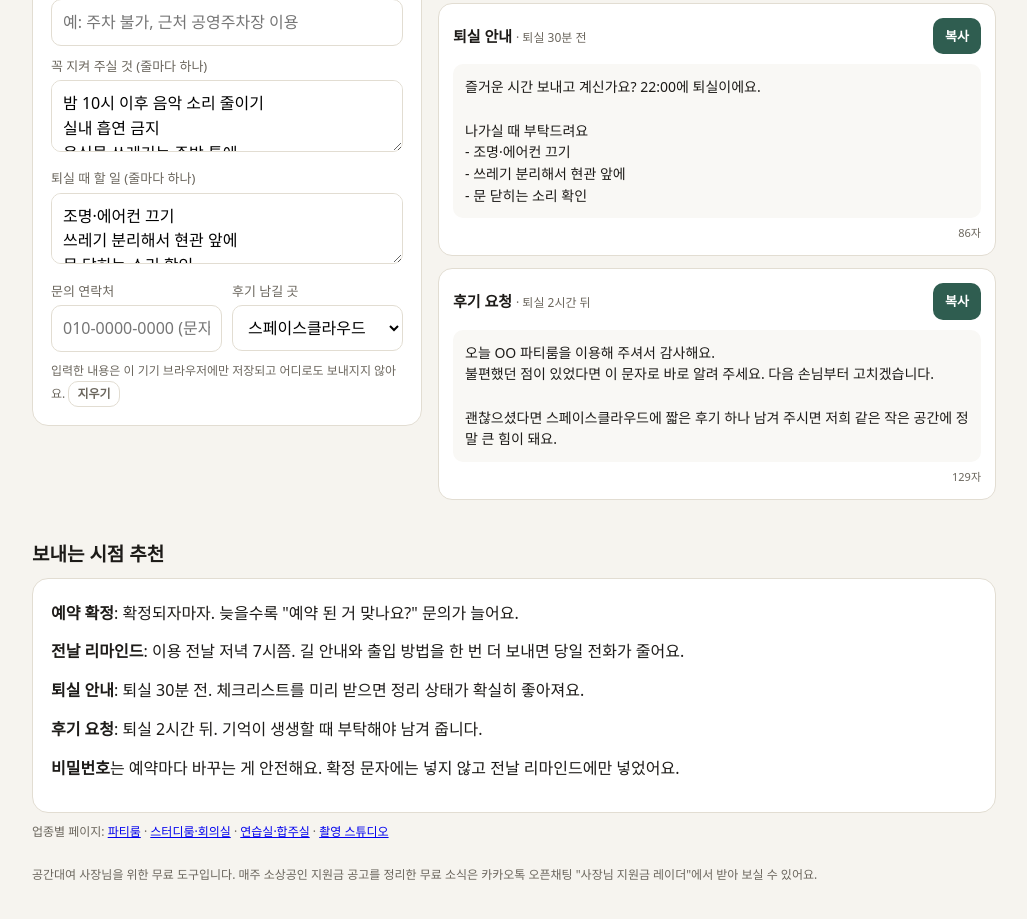
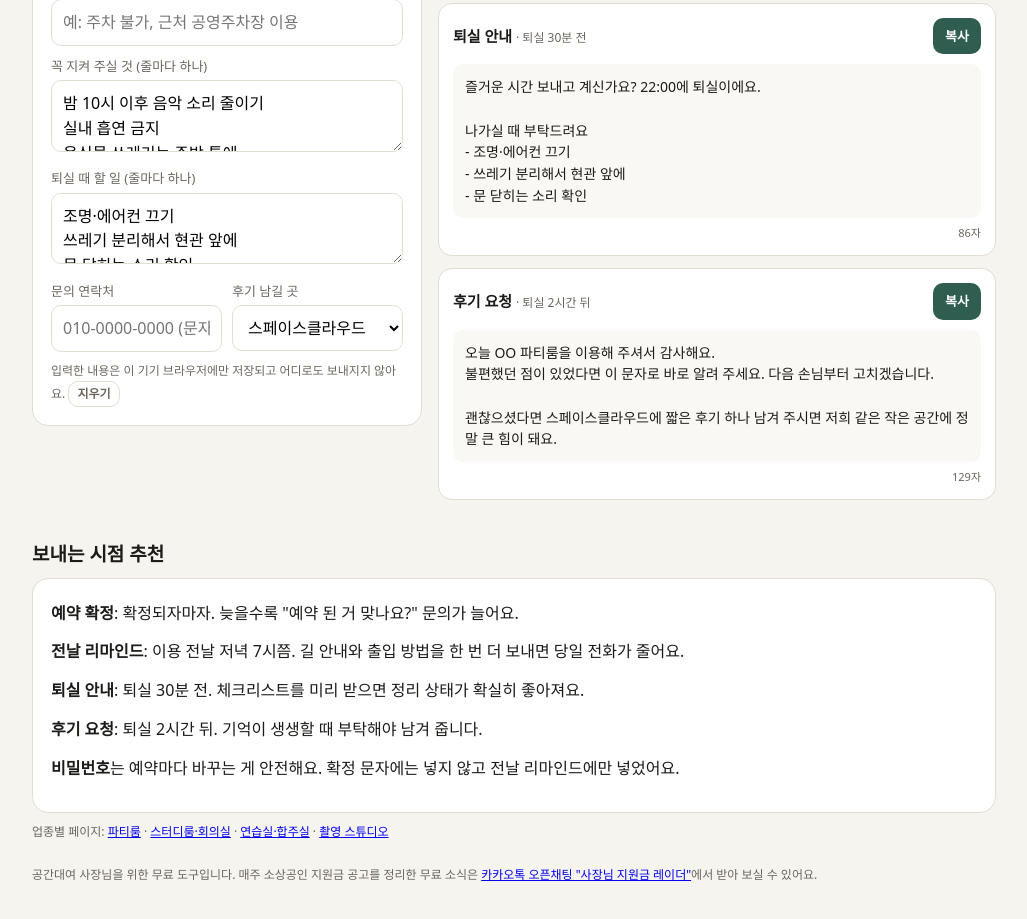
Before and after one commit to EDDpositive/guest-msg, a plain HTML site: page index.html in a window 1280 px wide. Shown: the part 920-1839 px from the top of the page, without its empty margins (126-1153 px from the left). Drawn offline with Linux system fonts and the light colour scheme.

Commit message:
지원금 레이더 오픈채팅 링크 연결
Co-Authored-By: Claude Opus 5.5 <noreply@anthropic.com>
Claude-Session: https://claude.ai/code/session_01TM6a4yJKb8aLu1cQy5ZGnS

```diff
--- a/index.html
+++ b/index.html
@@ -105,7 +105,7 @@ footer{font-size:12px;color:var(--sub);margin-top:24px}
 </div>
 
 <p class="tip">업종별 페이지: <a href="party/">파티룸</a> · <a href="study/">스터디룸·회의실</a> · <a href="music/">연습실·합주실</a> · <a href="studio/">촬영 스튜디오</a></p>
-<footer>공간대여 사장님을 위한 무료 도구입니다. 매주 소상공인 지원금 공고를 정리한 무료 소식은 카카오톡 오픈채팅 "사장님 지원금 레이더"에서 받아 보실 수 있어요.</footer>
+<footer>공간대여 사장님을 위한 무료 도구입니다. 매주 소상공인 지원금 공고를 정리한 무료 소식은 <a href="https://open.kakao.com/o/gUfaZ8Wi" target="_blank" rel="noopener">카카오톡 오픈채팅 "사장님 지원금 레이더"</a>에서 받아 보실 수 있어요.</footer>
 </div>
 
 <script>
```
Also changed, not shown: music/index.html (+1 -1 lines), party/index.html (+1 -1 lines), studio/index.html (+1 -1 lines), study/index.html (+1 -1 lines).
